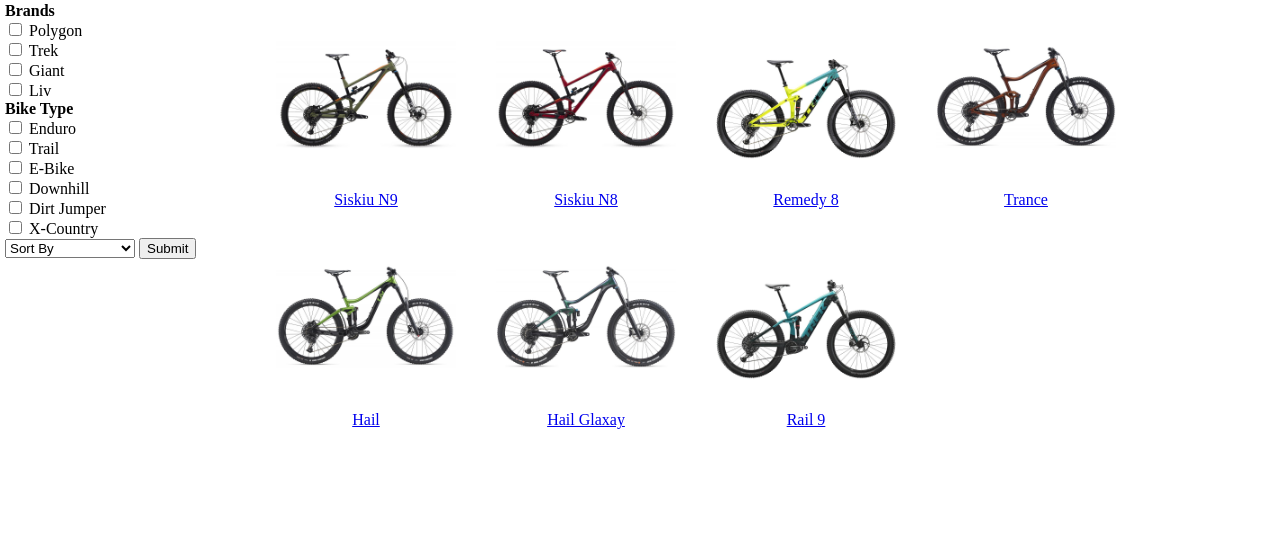
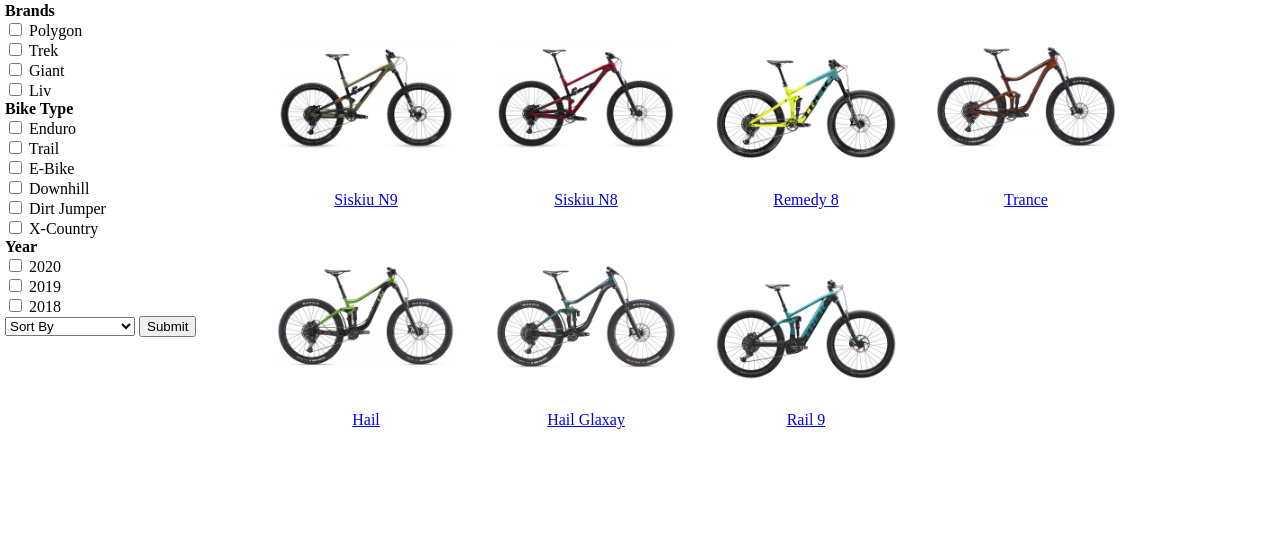
Before and after one commit to Beamma/Beamms-Bikes, a Flask app: page /bikes in a window 1280 px wide. Shown: the part 88-624 px from the top of the page. Run offline with Flask 2, Linux system fonts and the light colour scheme; data comes from the database, SQL or seed files in the repository.

Commit message:
V6.1 Filter System Added Years

```diff
--- a/main.py
+++ b/main.py
@@ -19,6 +19,7 @@
         query = "SELECT name, image, id FROM bikes "
         fcount = 0
         tcount = 0
+        ycount = 0
         bracket = ""
         # Requests
         r_polygon = request.form.get('polygon')
@@ -31,10 +32,13 @@
         r_downhill = request.form.get('downhill')
         r_jumper = request.form.get('jumper')
         r_xc = request.form.get('xc')
+        twenty = request.form.get('2020')
+        nineteen = request.form.get('2019')
+        eighteen = request.form.get('2018')
         sort = request.form.get('sort')
 
         # Add "WHERE" if a filter has been applied
-        if r_polygon or r_trek or r_giant or r_liv or r_trail or r_ebike or r_enduro or r_downhill or r_jumper or r_xc is not None:
+        if r_polygon or r_trek or r_giant or r_liv or r_trail or r_ebike or r_enduro or r_downhill or r_jumper or r_xc or twenty or eighteen or nineteen is not None:
             query += "WHERE ("
             bracket = ") "
         # Check what filters have been applied
@@ -102,6 +106,28 @@
             query += "type = 6 " # Add Filter
             tcount += 1
 
+        if r_polygon or r_trek or r_giant or r_liv or r_trail or r_ebike or r_enduro or r_downhill or r_jumper or r_xc is not None:
+            if twenty or eighteen or nineteen is not None:
+                query += ") AND ("
+
+        if twenty is not None:
+            if ycount > 0:
+                query += "OR "
+            query += "year = 2020 "
+            ycount += 1
+
+        if nineteen is not None:
+            if ycount > 0:
+                query += "OR "
+            query += "year = 2019 "
+            ycount += 1
+
+        if eighteen is not None:
+            if ycount > 0:
+                query += "OR "
+            query += "year = 2018 "
+            ycount += 1
+
         print(sort)
         query += bracket
         query += sort
--- a/templates/bikes.html
+++ b/templates/bikes.html
@@ -35,6 +35,16 @@
       <input type="checkbox" id="xc" name="xc" value="6">
       <label for="ebike"> X-Country</label><br>
 
+      <b> Year </b>
+      <input type="checkbox" id="2020" name="2020" value="20">
+      <label for="2020"> 2020</label><br>
+
+      <input type="checkbox" id="2019" name="2019" value="19">
+      <label for="2019"> 2019</label><br>
+
+      <input type="checkbox" id="2018" name="2018" value="18">
+      <label for="2018"> 2018</label><br>
+
       <select name="sort">
         <option value = "ORDER BY id ASC">Sort By</option>
         <option value = "ORDER BY price DESC">Price High To Low</option>
```
